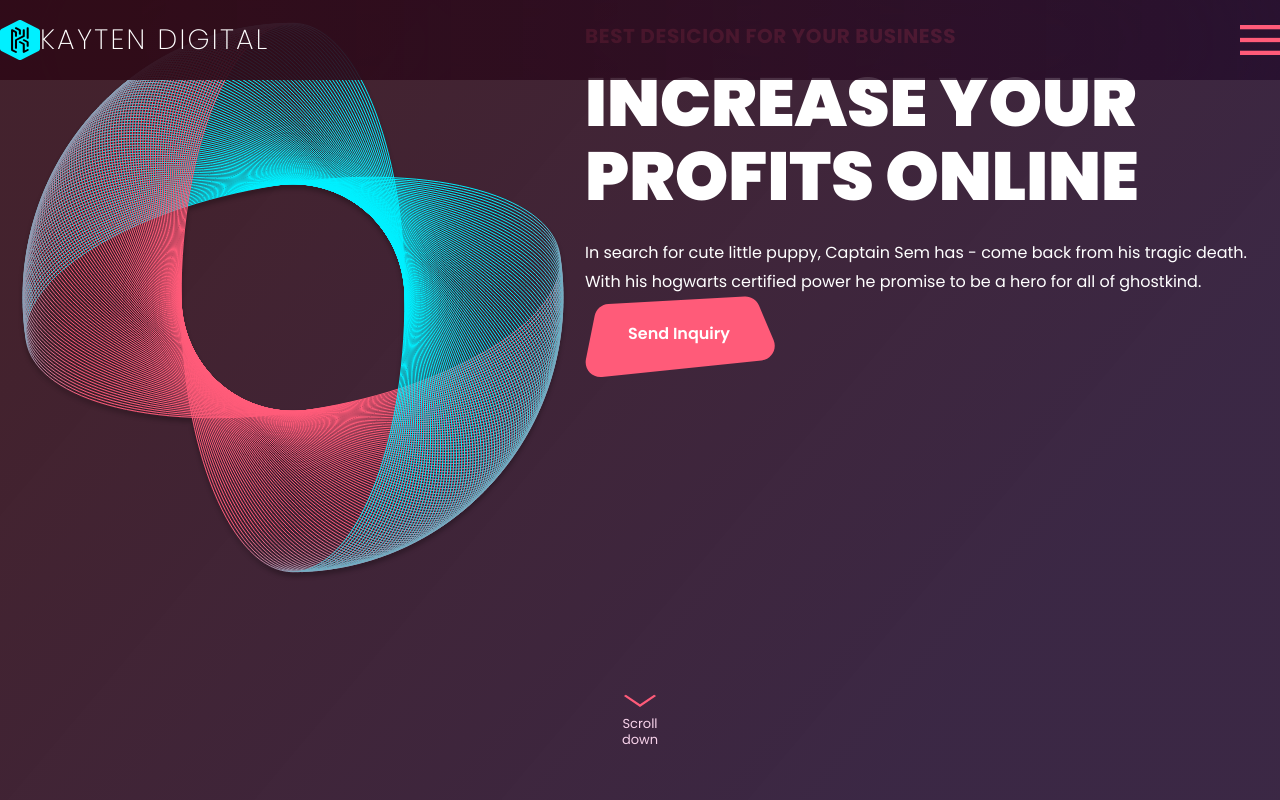
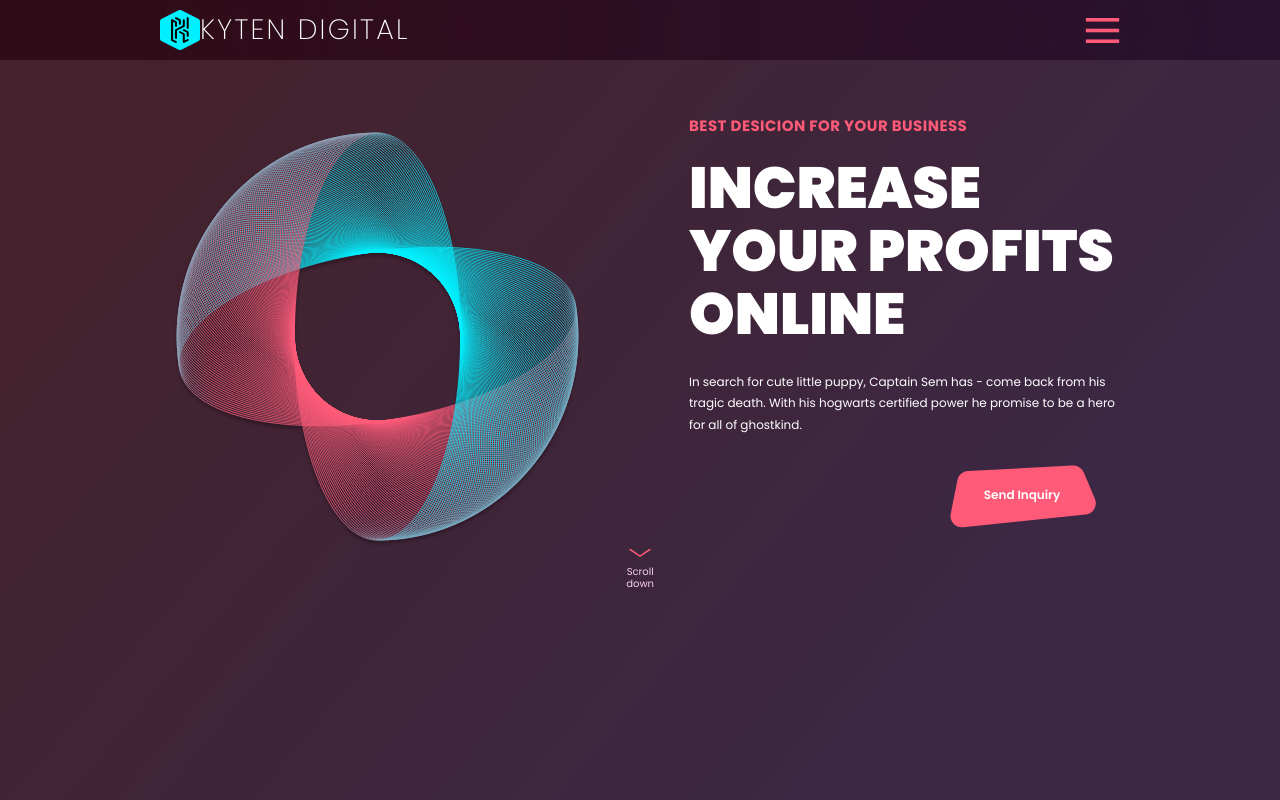
Before and after one commit to KaytenDigitalStudio/kytenagency, a React (Create React App) app: page / in a window 1280 px wide. Shown: the top 800 px of the page. Built offline with nearby package versions, Linux system fonts and the light colour scheme.

Commit message:
all changes were made under @media(1280px) 1. modificated text mixins 2. changed menu list in active state 3. changed header height 4. fixed "KAYTEN" to "KYTEN" 5. changed scroll down component 6. added dispaly: flex to .textBlock

```diff
--- a/src/components/Header/Header.jsx
+++ b/src/components/Header/Header.jsx
@@ -18,7 +18,7 @@ function Header() {
       <nav className={classes.nav}>
         <a href='#' className={classes.logoGroup}>
           <img className={classes.logo} src={logo} alt='Kayten Digital Logo' />
-          <div className={classes.logoText}>Kayten Digital</div>
+          <div className={classes.logoText}>Kyten Digital</div>
         </a>
         <div
           className={classes.burgerMenu}
--- a/src/components/Main/Main.jsx
+++ b/src/components/Main/Main.jsx
@@ -27,7 +27,7 @@ function Main() {
         <div className={classes.arrow}>
           <img src={arrow} alt='' />
         </div>
-        <div className={classes.scrollText}>Scroll down</div>
+        <div className={classes.scrollText}>Scroll<br />down</div>
       </div>
     </main>
   );
--- a/src/components/Menu/Menu.jsx
+++ b/src/components/Menu/Menu.jsx
@@ -16,7 +16,7 @@ const Menu = ({ items, active, setActive }) => {
           onClick={(e) => e.stopPropagation()}
         >
           <img className={classes.logo} src={logo} alt='Kayten Digital Logo' />
-          <div className={classes.logoText}>Kayten Digital</div>
+          <div className={classes.logoText}>Kyten Digital</div>
         </a>
         <ul>
           {items.map((item) => (
--- a/src/styles/App.module.scss
+++ b/src/styles/App.module.scss
@@ -18,6 +18,9 @@ body {
 .main {
   position: relative;
   width: 100vw;
+  @media only screen and (min-width: 1280px) {
+    width: 100%;
+  }
   height: 100vh;
   display: flex;
   justify-content: center;
@@ -30,6 +33,10 @@ body {
     @media only screen and (min-width: 1440px) {
       width: 1114px;
     }
+    @media only screen and (min-width: 1280px) {
+      width: 960px;
+    }
+
     height: 100vh;
   }
 }
--- a/src/styles/Header.module.scss
+++ b/src/styles/Header.module.scss
@@ -11,7 +11,12 @@
   @media only screen and (min-width: 1440px) {
     padding: 0px 165px 0 165px;
   }
+  @media only screen and (min-width: 1280px) {
+    padding: 0px 160px 0 160px;
+    height: 60px;
+  }
   top: 0px;
+  left: 0px;
   background: linear-gradient(
     90deg,
     rgba(46, 9, 22, 0.89) 10.17%,
@@ -29,6 +34,9 @@
     align-items: center;
     justify-content: space-between;
     height: 80px;
+    @media only screen and (min-width: 1280px) {
+      height: 60px;
+    }
     .logoGroup {
       top: 0px;
       // z-index: 2;
@@ -52,7 +60,17 @@
       // z-index: 2;
       width: 40px;
       height: 30px;
+      @media only screen and (min-width: 1280px) {
+        width: 35px;
+        height: 25px;
+      }
       cursor: pointer;
+      img{
+        @media only screen and (min-width: 1280px) {
+          width: 35px;
+          height: 25px;
+        }
+      }
     }
   }
 }
--- a/src/styles/Main.module.scss
+++ b/src/styles/Main.module.scss
@@ -7,6 +7,7 @@
   display: flex;
   flex-direction: column;
   align-items: center;
+
   .body {
     @media only screen and (min-width: 1640px) {
       width: 1408px;
@@ -16,13 +17,26 @@
       width: 1114px;
       padding-top: 167px;
     }
+    @media only screen and (min-width: 1280px) {
+      width: 960px;
+      padding-top: 77px;
+    }
     height: 595px;
     display: flex;
     justify-content: space-between;
     align-items: center;
+
     .ilustration {
       width: 585px;
       height: 595px;
+      @media only screen and (min-width: 1280px) {
+        width: 435px;
+        height: 445px;
+        img{
+          width: 435px;
+          height: 445px;
+        }
+      }
     }
     .textBlock {
       @media only screen and (min-width: 1640px) {
@@ -31,17 +45,32 @@
       @media only screen and (min-width: 1440px) {
         width: 431px;
       }
+      @media only screen and (min-width: 1280px) {
+        width: 431px;
+        height: 450px;
+        display: flex;
+        flex-direction: column;
+      }
       height: 554px;
       .topic {
-        @include main-topic-text;
+        @include main-topic-text(20px);
+        @media only screen and (min-width: 1280px) {
+          @include main-topic-text(15px);
+        }
       }
       .title {
-        @include main-title-text;
+        @include main-title-text(68px);
+        @media only screen and (min-width: 1280px) {
+          @include main-title-text(58px);
+        }
         margin-top: 15px;
       }
       .description {
         margin-top: 25px;
-        @include main-description-text;
+        @include main-description-text(16px);
+        @media only screen and (min-width: 1280px) {
+          @include main-description-text(12px);
+        }
       }
       .button {
         width: 200px;
@@ -56,18 +85,37 @@
         @media only screen and (min-width: 1440px) {
           margin-top: 77px;
         }
-        @include main-button-text;
+        @include main-button-text(16px);
+        @media only screen and (min-width: 1280px) {
+          @include main-button-text(12px);
+          width: 170px;
+          height: 63px;
+          background-size:contain;
+         margin-top: 30px;
+         align-self: flex-end;
+        }
         p {
           margin-right: 12px;
           margin-bottom: 7px;
           top: 27px;
           left: 44px;
+          @media only screen and (min-width: 1280px) {
+            margin-right: 26px;
+            margin-bottom: 3px;
+            top: 27px;
+            left: 44px;
+          }
         }
       }
     }
   }
   .scroll {
     margin-top: 97px;
+    @media only screen and (min-width: 1280px) {
+     margin-top: -55px;
+     width: 50px;
+      height: 50px;
+    }
     width: 74px;
     height: 50px;
     display: flex;
@@ -77,6 +125,10 @@
     .arrow {
       width: 100%;
       height: 34px;
+      @media only screen and (min-width: 1280px) {
+        width: 100%;
+      height: 34px;
+       }
       display: flex;
       justify-content: center;
       align-items: center;
@@ -87,7 +139,14 @@
     .scrollText {
       width: 74px;
       height: 32px;
-      @include main-scroll-text;
+      text-align: center;
+      @include main-scroll-text(13px);
+      @media only screen and (min-width: 1280px) {
+        width: 50px;
+        height: 32px;
+        @include main-scroll-text(10px);
+        margin-left: 22.5px;
+       }
     }
   }
 }
--- a/src/styles/Menu.module.scss
+++ b/src/styles/Menu.module.scss
@@ -32,7 +32,11 @@
     align-items: center;
     flex-direction: column;
     ul li a {
-      @include menu-text;
+      @include menu-text(68px);
+      @media only screen and (min-width: 1280px) {
+        @include menu-text(58px);
+
+      }
     }
     ul li a:link,
     ul li a:visited {
@@ -87,8 +91,14 @@
     justify-content: center;
     align-items: center;
     flex-direction: column;
+    @media only screen and (min-width: 1280px) {
+      margin-top: auto;
+    }
     ul li a {
-      @include menu-text;
+      @include menu-text(68px);
+      @media only screen and (min-width: 1280px) {
+        @include menu-text(58px);
+      }
       height: 100%;
     }
     ul li a:link,
@@ -106,6 +116,9 @@
       display: flex;
       flex-direction: column;
       justify-content: space-between;
+      @media only screen and (min-width: 1280px) {
+      justify-content: space-evenly;
+      }
     }
     li {
       display: flex;
@@ -119,7 +132,10 @@
 .logoGroup {
   position: absolute;
   top: 20px;
-  left: 240px;
+  @media only screen and (min-width: 1280px) {
+    left: 160px;
+  }
+  left: 0px;
   // z-index: 2;
   display: flex;
   width: 270px;
@@ -142,4 +158,5 @@
   width: 40px;
   height: 30px;
   cursor: pointer;
+
 }
--- a/src/styles/mixins/_texts.scss
+++ b/src/styles/mixins/_texts.scss
@@ -1,28 +1,28 @@
-@mixin main-description-text {
+@mixin main-description-text($fontSize) {
   font-family: Poppins;
   font-style: normal;
   font-weight: normal;
-  font-size: 16px;
+  font-size: $fontSize;
   line-height: 180%;
   /* or 29px */
   color: colors.$white;
 }
 
-@mixin main-title-text {
+@mixin main-title-text($fontSize) {
   font-family: Poppins;
   font-style: normal;
   font-weight: 900;
-  font-size: 68px;
+  font-size: $fontSize;
   line-height: 109%;
   /* or 74px */
   color: colors.$white;
 }
 
-@mixin main-topic-text {
+@mixin main-topic-text($fontSize) {
   font-family: Poppins;
   font-style: normal;
   font-weight: bold;
-  font-size: 20px;
+  font-size: $fontSize;
   line-height: 30px;
   /* identical to box height */
   letter-spacing: 0.03em;
@@ -31,22 +31,22 @@
   color: colors.$red-pink;
 }
 
-@mixin main-button-text {
+@mixin main-button-text($fonSize){
   font-family: Poppins;
   font-style: normal;
   font-weight: 600;
-  font-size: 16px;
+  font-size: $fonSize;
   line-height: 24px;
   /* identical to box height */
   text-align: center;
   color: colors.$white;
 }
 
-@mixin main-scroll-text {
+@mixin main-scroll-text($fonSize) {
   font-family: Poppins;
   font-style: normal;
   font-weight: normal;
-  font-size: 13px;
+  font-size: $fonSize;
   line-height: 120%;
   /* or 16px */
   display: flex;
@@ -76,11 +76,11 @@
   opacity: 0.9;
 }
 
-@mixin menu-text {
+@mixin menu-text($fontSize) {
   font-family: Poppins;
   font-style: normal;
   font-weight: 900;
-  font-size: 68px;
+  font-size: $fontSize;
   line-height: 109%;
   /* or 74px */
   display: flex;
```
